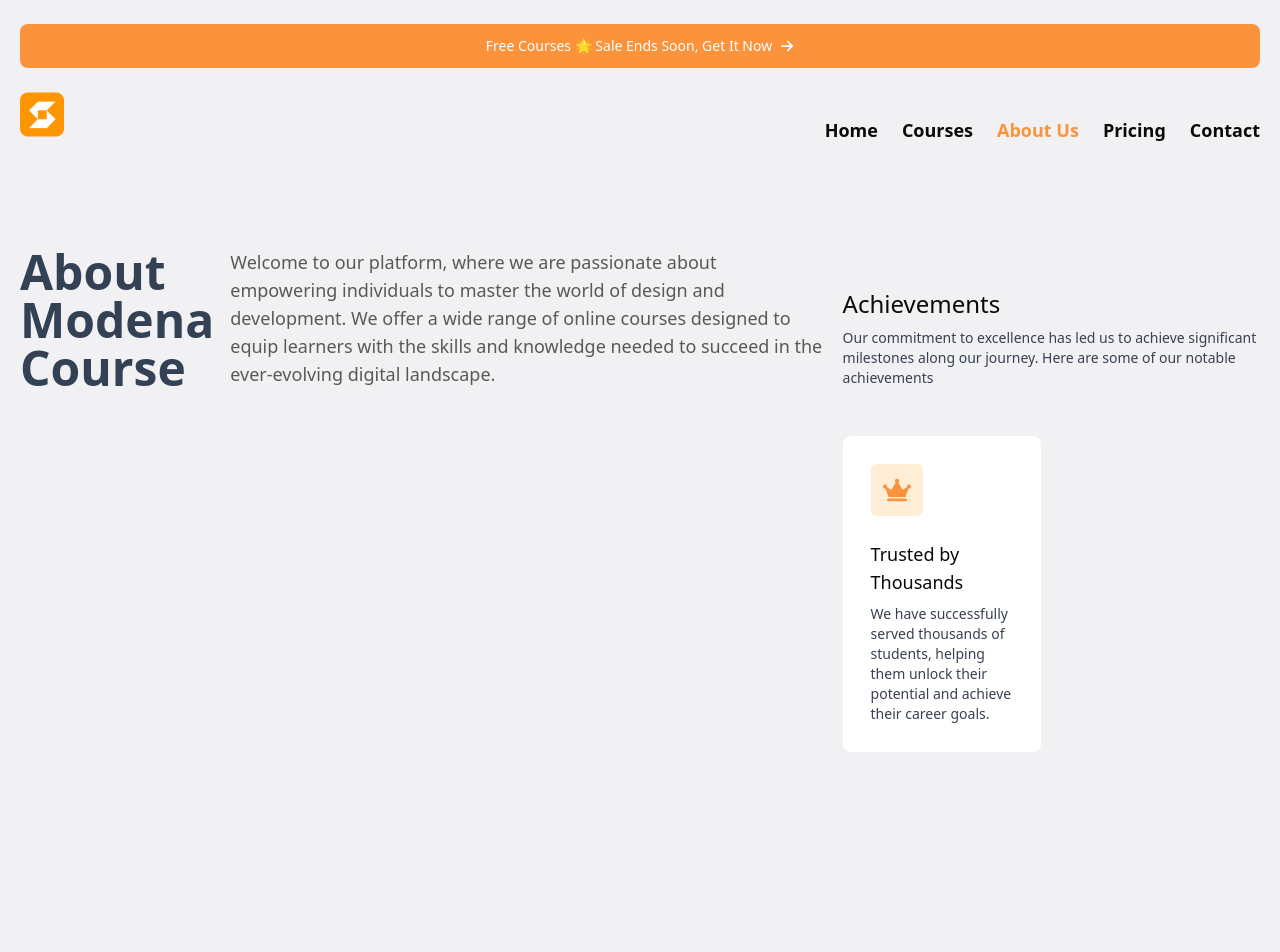
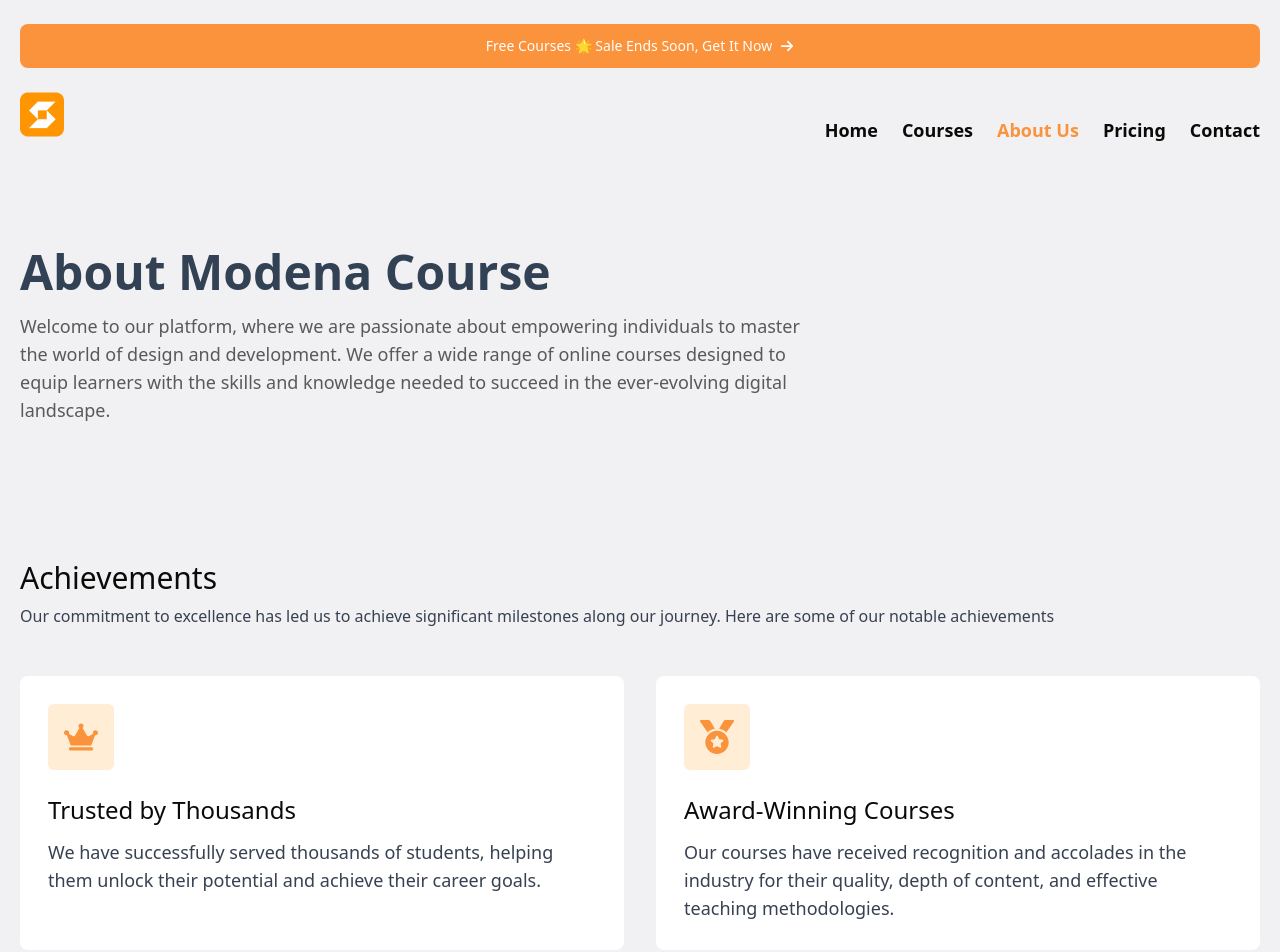
Before and after one commit to Rifkynur/modena-course, a Next.js app: page /about-us in a window 1280 px wide. Shown: the top 952 px of the page. Built offline with nearby package versions, Linux system fonts and the light colour scheme.

Commit message:
finish achievement and goal section

```diff
--- a/src/app/about-us/page.tsx
+++ b/src/app/about-us/page.tsx
@@ -1,10 +1,12 @@
 import React from "react";
 import Hero from "@/components/page/aboutUs/Hero";
+import AchievementAndGoal from "@/components/page/aboutUs/AchievementAndGoal";
 
 const page = () => {
   return (
     <div className="container min-h-screen">
       <Hero />
+      <AchievementAndGoal />
     </div>
   );
 };
--- /dev/null
+++ b/src/app/data/about-us.ts
@@ -0,0 +1,70 @@
+import { FaCrown, FaMedal, FaBook, FaDumbbell } from "react-icons/fa";
+import { FaMasksTheater } from "react-icons/fa6";
+import { GiLightningShield } from "react-icons/gi";
+import { BsFillHandbagFill } from "react-icons/bs";
+import { PiBellSimpleRingingFill } from "react-icons/pi";
+
+export const achievementAndGoal = [
+  {
+    id: 1,
+    title: "Achievements",
+    desc: "Our commitment to excellence has led us to achieve significant milestones along our journey. Here are some of our notable achievements",
+    card: [
+      {
+        id: 1,
+        title: "Trusted by Thousands",
+        desc: "We have successfully served thousands of students, helping them unlock their potential and achieve their career goals.",
+        icon: FaCrown,
+      },
+      {
+        id: 2,
+        title: "Award-Winning Courses",
+        desc: "Our courses have received recognition and accolades in the industry for their quality, depth of content, and effective teaching methodologies.",
+        icon: FaMedal,
+      },
+      {
+        id: 3,
+        title: "Positive Student Feedback",
+        desc: "We take pride in the positive feedback we receive from our students, who appreciate the practicality and relevance of our course materials.",
+        icon: FaMasksTheater,
+      },
+      {
+        id: 4,
+        title: "Industry Partnerships",
+        desc: "We have established strong partnerships with industry leaders, enabling us to provide our students with access to the latest tools and technologies.",
+        icon: GiLightningShield,
+      },
+    ],
+  },
+  {
+    id: 2,
+    title: "Our Goals",
+    desc: "At SkillBridge, our goal is to empower individuals from all backgrounds to thrive in the world of design and development. We believe that education should be accessible and transformative, enabling learners to pursue their passions and make a meaningful impact.Through our carefully crafted courses, we aim to",
+    card: [
+      {
+        id: 1,
+        title: "Provide Practical Skills",
+        desc: "We focus on delivering practical skills that are relevant to the current industry demands. Our courses are designed to equip learners with the knowledge and tools needed to excel in their chosen field.",
+        icon: BsFillHandbagFill,
+      },
+      {
+        id: 2,
+        title: "Foster Creative Problem-Solving",
+        desc: "We encourage creative thinking and problem-solving abilities, allowing our students to tackle real-world challenges with confidence and innovation.",
+        icon: FaBook,
+      },
+      {
+        id: 3,
+        title: "Promote Collaboration and Community",
+        desc: "We believe in the power of collaboration and peer learning. Our platform fosters a supportive and inclusive community where learners can connect, share insights, and grow together.",
+        icon: FaDumbbell,
+      },
+      {
+        id: 4,
+        title: "Stay Ahead of the Curve",
+        desc: "The digital landscape is constantly evolving, and we strive to stay at the forefront of industry trends. We regularly update our course content to ensure our students receive the latest knowledge and skills.",
+        icon: PiBellSimpleRingingFill,
+      },
+    ],
+  },
+];
--- a/src/components/page/aboutUs/AboutCard.tsx
+++ b/src/components/page/aboutUs/AboutCard.tsx
@@ -1,30 +1,49 @@
 import React from "react";
-import { FaCrown } from "react-icons/fa";
+import { IconType } from "react-icons";
 
-const AboutCard = () => {
+type card = {
+  id?: number;
+  title: string;
+  desc: string;
+  icon: IconType;
+};
+type AboutCardProps = {
+  id?: number;
+  title: string;
+  desc: string;
+  cards: card[];
+};
+
+const AboutCard = ({ id, title, desc, cards }: AboutCardProps) => {
   return (
     <div>
       <div className="mb-12">
-        <h2 className="text-2xl font-medium">Achievements</h2>
-        <p className="text-sm text-gray-700 mt-2">
-          Our commitment to excellence has led us to achieve significant
-          milestones along our journey. Here are some of our notable
-          achievements
-        </p>
+        <h2 className="text-2xl font-medium lg:text-3xl">{title}</h2>
+        <p className="text-sm text-gray-700 mt-2 lg:text-base">{desc}</p>
       </div>
-      <div className="grid grid-cols-1 md:grid-cols-2 gap-5">
-        <div className="p-7 rounded-lg bg-white flex flex-col gap-6">
-          <div className="p-3 rounded-md size-fit bg-orange-100">
-            <FaCrown className="size-7 text-orange-400" />
-          </div>
-          <div>
-            <h4 className="text-lg font-medium">Trusted by Thousands</h4>
-            <p className="text-gray-700 text-sm mt-2">
-              We have successfully served thousands of students, helping them
-              unlock their potential and achieve their career goals.
-            </p>
-          </div>
-        </div>
+      <div className="grid grid-cols-1 md:grid-cols-2 gap-5 lg:gap-8">
+        {cards.map((data) => {
+          const Icon = data.icon;
+
+          return (
+            <div
+              key={data.id}
+              className="p-7 rounded-lg bg-white flex flex-col gap-6"
+            >
+              <div className="p-3 rounded-md size-fit bg-orange-100 lg:p-4">
+                <Icon className="size-7 text-orange-400 lg:size-[34px]" />
+              </div>
+              <div>
+                <h4 className="text-lg font-medium lg:text-2xl">
+                  {data.title}
+                </h4>
+                <p className="text-gray-700 text-sm mt-2 lg:text-lg lg:mt-3">
+                  {data.desc}
+                </p>
+              </div>
+            </div>
+          );
+        })}
       </div>
     </div>
   );
--- /dev/null
+++ b/src/components/page/aboutUs/AchievementAndGoal.tsx
@@ -0,0 +1,25 @@
+import React from "react";
+import AboutCard from "./AboutCard";
+import { achievementAndGoal } from "@/app/data/about-us";
+
+const AchievementAndGoal = () => {
+  return (
+    <div className="py-10 md:py-14">
+      <div className="flex flex-col gap-4 md:gap-8 lg:gap-[100px]">
+        {achievementAndGoal.map((data) => {
+          return (
+            <AboutCard
+              key={data.id}
+              cards={data.card}
+              desc={data.desc}
+              title={data.title}
+              id={data.id}
+            />
+          );
+        })}
+      </div>
+    </div>
+  );
+};
+
+export default AchievementAndGoal;
--- a/src/components/page/aboutUs/Hero.tsx
+++ b/src/components/page/aboutUs/Hero.tsx
@@ -3,7 +3,7 @@ import AboutCard from "./AboutCard";
 
 const Hero = () => {
   return (
-    <div className="flex flex-col gap-4 md:flex-row md:gap-4 md:justify-between py-8 md:py-10 lg:py-20">
+    <div className="flex flex-col gap-4 md:gap-4 py-8 md:py-10 lg:py-20">
       <h1 className="text-slate-700 font-semibold text-3xl md:w-[400px] lg:w-[700px] lg:text-5xl">
         About Modena Course
       </h1>
@@ -13,9 +13,6 @@ const Hero = () => {
         wide range of online courses designed to equip learners with the skills
         and knowledge needed to succeed in the ever-evolving digital landscape.
       </p>
-      <div className="py-10">
-        <AboutCard />
-      </div>
     </div>
   );
 };
--- a/src/components/ui/button.tsx
+++ b/src/components/ui/button.tsx
@@ -1,8 +1,8 @@
-import * as React from "react"
-import { Slot } from "@radix-ui/react-slot"
-import { cva, type VariantProps } from "class-variance-authority"
+import * as React from "react";
+import { Slot } from "@radix-ui/react-slot";
+import { cva, type VariantProps } from "class-variance-authority";
 
-import { cn } from "@/lib/utils"
+import { cn } from "@/lib/utils";
 
 const buttonVariants = cva(
   "inline-flex items-center justify-center gap-2 whitespace-nowrap rounded-md text-sm font-medium transition-colors focus-visible:outline-none focus-visible:ring-1 focus-visible:ring-ring disabled:pointer-events-none disabled:opacity-50 [&_svg]:pointer-events-none [&_svg]:size-4 [&_svg]:shrink-0",
@@ -10,7 +10,7 @@ const buttonVariants = cva(
     variants: {
       variant: {
         default:
-          "bg-primary text-primary-foreground shadow hover:bg-primary/90",
+          "bg-primary text-primary-foreground shadow hover:bg-primary/90 ",
         destructive:
           "bg-destructive text-destructive-foreground shadow-sm hover:bg-destructive/90",
         outline:
@@ -21,7 +21,7 @@ const buttonVariants = cva(
         link: "text-primary underline-offset-4 hover:underline",
       },
       size: {
-        default: "h-9 px-4 py-2",
+        default: "h-9 px-4 py-2 md:py-6",
         sm: "h-8 rounded-md px-3 text-xs",
         lg: "h-10 rounded-md px-8",
         icon: "h-9 w-9",
@@ -32,26 +32,26 @@ const buttonVariants = cva(
       size: "default",
     },
   }
-)
+);
 
 export interface ButtonProps
   extends React.ButtonHTMLAttributes<HTMLButtonElement>,
     VariantProps<typeof buttonVariants> {
-  asChild?: boolean
+  asChild?: boolean;
 }
 
 const Button = React.forwardRef<HTMLButtonElement, ButtonProps>(
   ({ className, variant, size, asChild = false, ...props }, ref) => {
-    const Comp = asChild ? Slot : "button"
+    const Comp = asChild ? Slot : "button";
     return (
       <Comp
         className={cn(buttonVariants({ variant, size, className }))}
         ref={ref}
         {...props}
       />
-    )
+    );
   }
-)
-Button.displayName = "Button"
+);
+Button.displayName = "Button";
 
-export { Button, buttonVariants }
+export { Button, buttonVariants };
```
